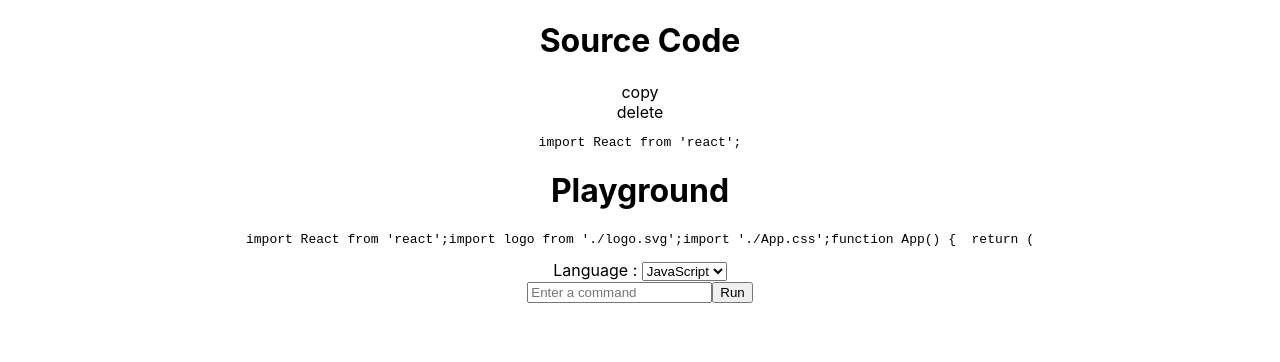
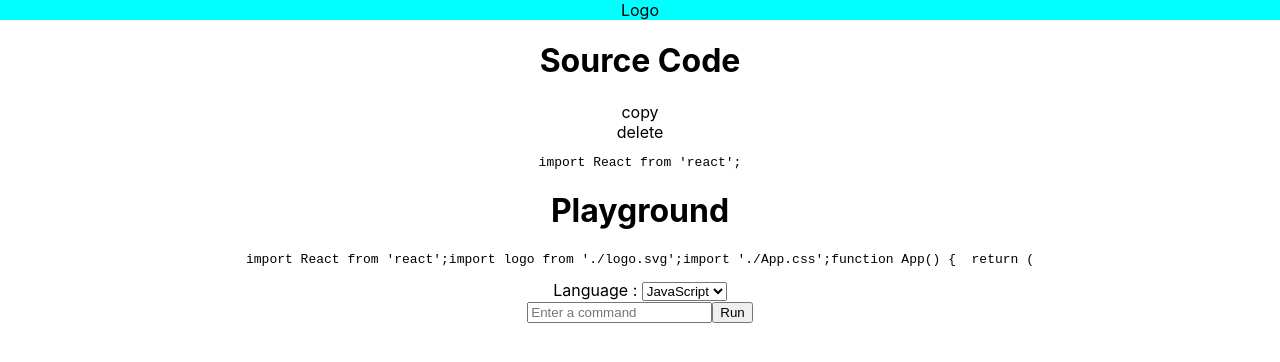
Before and after one commit to abhaykvincent/typeflow, a React (Create React App) app: page / in a window 1280 px wide. Shown: the top 362 px of the page. Built offline with nearby package versions, Linux system fonts and the light colour scheme.

Commit message:
scss integrated

```diff
--- a/package.json
+++ b/package.json
@@ -8,6 +8,7 @@
     "@testing-library/react": "^13.4.0",
     "@testing-library/user-event": "^14.4.3",
     "firebase-tools": "^11.16.1",
+    "node-sass": "^8.0.0",
     "react": "^18.2.0",
     "react-dom": "^18.2.0",
     "react-redux": "^8.0.5",
--- a/src/App.jsx
+++ b/src/App.jsx
@@ -2,15 +2,14 @@
 import logo from './logo.svg';
 import { Counter } from './features/counter/Counter';
 import './App.css';
+import Header from './components/Header/Header';
 
 function App() {
   return (
     <div className="App">
 
       {/* Header */}
-      <header>
-        <div className="logo"></div>
-      </header>
+      <Header/>
 
       <main>
 
--- /dev/null
+++ b/src/components/Header/Header.jsx
@@ -0,0 +1,12 @@
+import React from 'react'
+import './Header.scss'
+
+function Header() {
+  return (
+    <header>
+        <div className="logo">Logo</div>
+    </header>
+  )
+}
+
+export default Header
--- /dev/null
+++ b/src/components/Header/Header.scss
@@ -0,0 +1,4 @@
+header{
+    width: 100vw;
+    background-color: aqua;
+}
```
Also changed, not shown: 1 other file (tests, documents, lock files or other folders).
